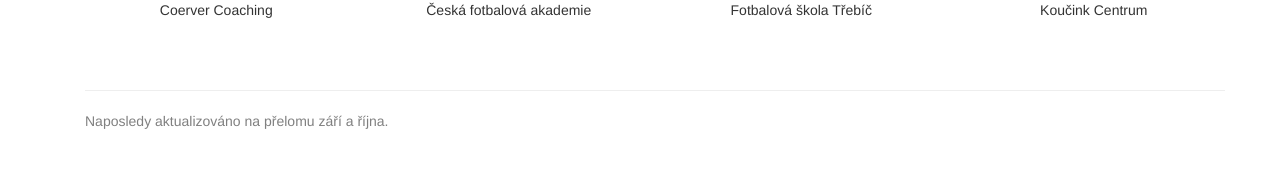
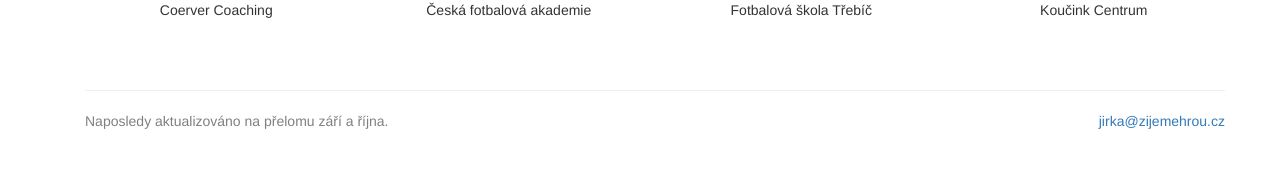
Before and after one commit to zoul/zijeme-hrou, a Jekyll site: the page built from index.html, in a window 1280 px wide. Shown: the part 1290-1468 px from the top of the page. Built offline with Jekyll 4.4.1, drawn with Linux system fonts in a browser that asks for light colours; nearby versions of some CDN libraries; library files that are not in the unit come from our copies.

Commit message:
Přidal jsem kontakt na Jirku.

```diff
--- a/_includes/footer.html
+++ b/_includes/footer.html
@@ -1,3 +1,4 @@
-<div class="footer">
-    <p>Naposledy aktualizováno na přelomu září a října.</p>
+<div class="footer clearfix">
+    <p class="pull-left">Naposledy aktualizováno na přelomu září a října.</p>
+    <p class="pull-right"><a href="mailto:jirka@zijemehrou.cz">jirka@zijemehrou.cz</a></p>
 </div>
```
